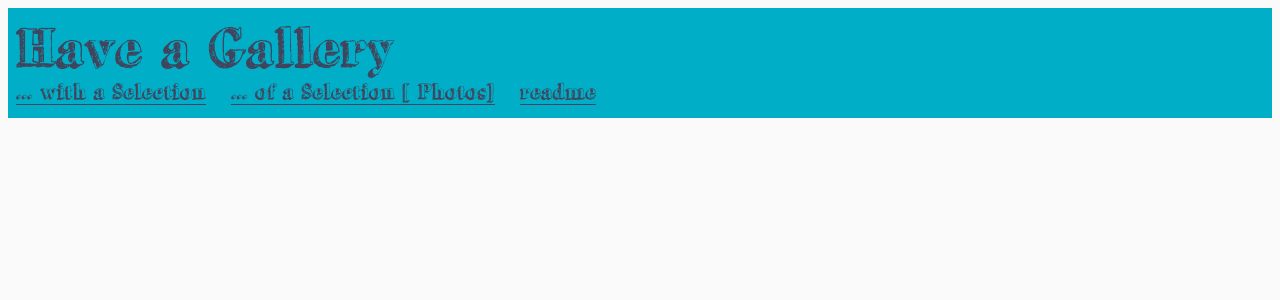
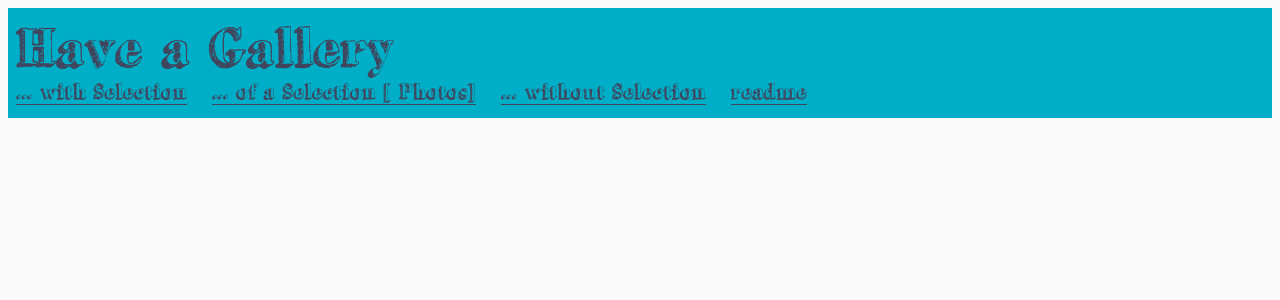
Before and after one commit to snrbrnjna/galleryjs, a Node project: template app/templates/galleries/of_a_selection.hbs in a window 1280 px wide. Shown: the top 300 px of the page. Run offline with Node 20 templates, Linux system fonts and the light colour scheme; the template is opened without the code that fills it, so the values that code supplies are empty; some libraries are stand-ins or nearby versions.

Commit message:
feat(test galleries): a test gallery without the selection feature

```diff
--- a/app/scripts/gallery/app.js
+++ b/app/scripts/gallery/app.js
@@ -74,7 +74,8 @@ function(Backbone, _, GalleryFactory, SelectionCollection,
 
     // Init SelectionCollection only when there is the data attrib data-gal-selector
     initSelection: function() {
-      if (this.$el.data('gal-selection') !== undefined) {
+      var galSelectionAttrib = this.$el.data('gal-selection');
+      if (!!galSelectionAttrib) {
         // init selection collection
         this.selection = new SelectionCollection([], {
           gallery: this.model,
--- a/app/templates/includes/header.hbs
+++ b/app/templates/includes/header.hbs
@@ -3,10 +3,13 @@
     <h2>{{ title }}</h2>
     <div class="menu selection">
       <a href="with_selection.html" class="{{#is pagename "with_selection.html"}}current{{/is}}">
-        ... with a Selection
+        ... with Selection
       </a>
       <a href="of_a_selection.html" class="{{#is pagename "of_a_selection.html"}}current{{/is}}">
         ... of a Selection [<span class="indicator"></span>]
+      </a>
+      <a href="without_selection.html" class="{{#is pagename "without_selection.html"}}current{{/is}}">
+        ... without Selection
       </a>
       <a href="readme.html" class="{{#is pagename "readme.html"}}current{{/is}}">
         readme
```
Also changed, not shown: app/templates/galleries/without_selection.hbs (added, +8 -0 lines).
